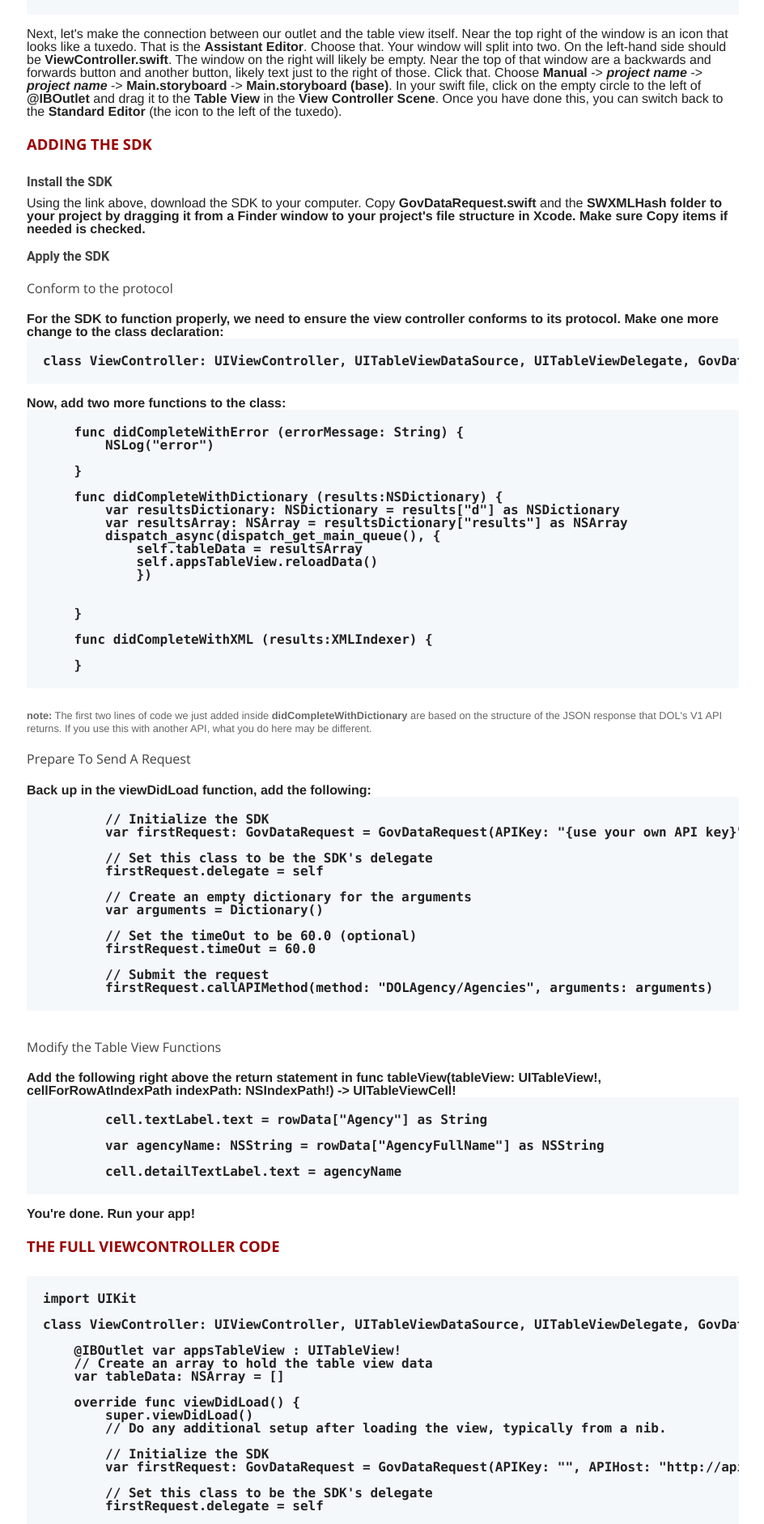
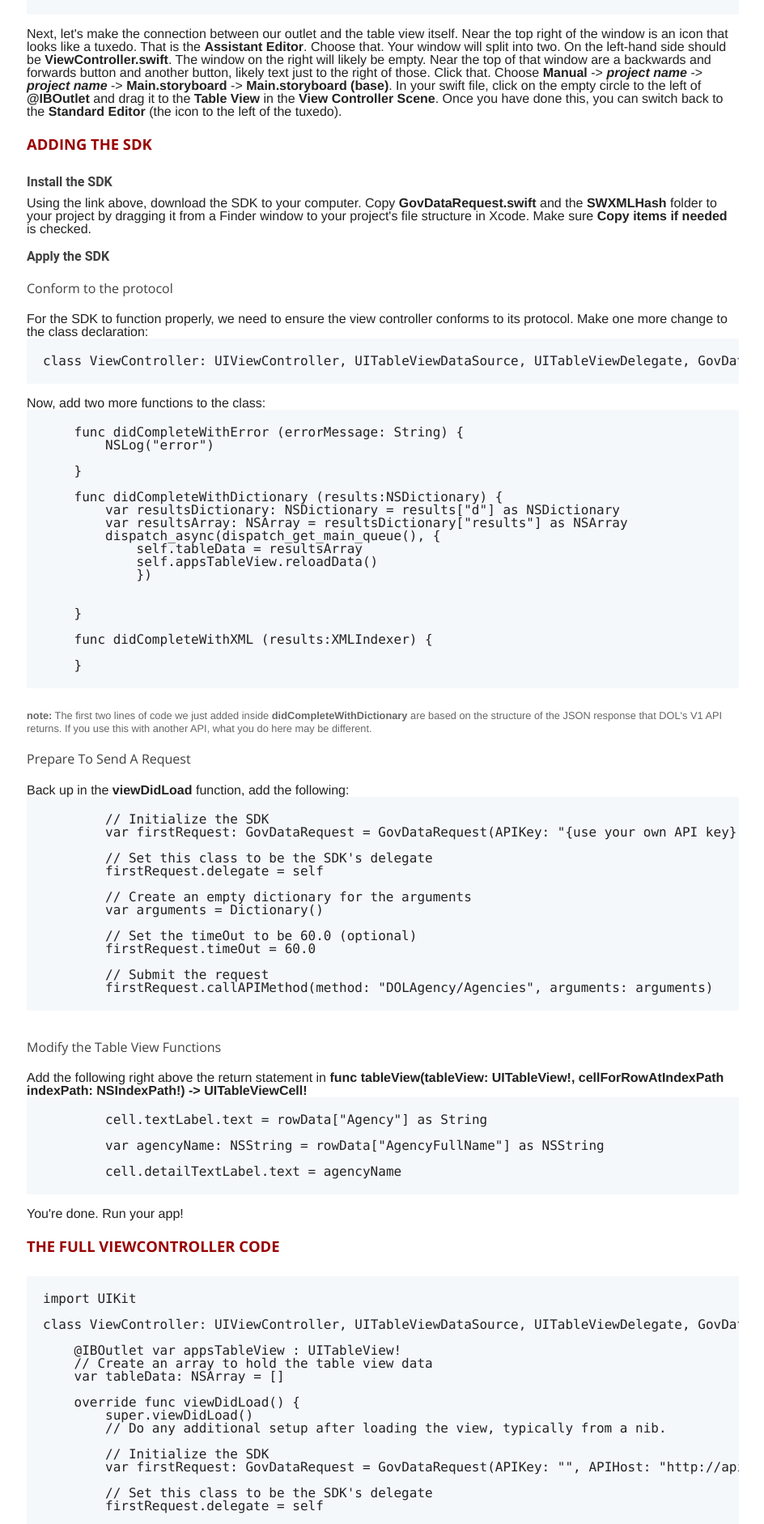
Before and after one commit to USDepartmentofLabor/Swift-Sample-App, a Jekyll site: the page built from index.html, in a window 1280 px wide. Shown: the part 1180-3062 px from the top of the page at 81% size, without its empty margins (162-1106 px from the left). Built offline with Jekyll 4.4.1, drawn with Linux system fonts in a browser that asks for light colours; nearby versions of some CDN libraries.

```diff
--- a/index.html
+++ b/index.html
@@ -54,7 +54,7 @@ Next, let's make the connection between our outlet and the table view itself.  N
   		<div class='col12 pad1y'>
 <h2 class="subtitle">Adding the SDK</h2>
 <h3 class="subtitle">Install the SDK</h3>
-Using the link above, download the SDK to your computer.  Copy  <strong>GovDataRequest.swift</strong> and the <strong>SWXMLHash<strong> folder to your project by dragging it from a Finder window to your project's file structure in Xcode.  Make sure <strong>Copy items if needed</strong> is checked.<br><br>
+Using the link above, download the SDK to your computer.  Copy  <strong>GovDataRequest.swift</strong> and the <strong>SWXMLHash</strong> folder to your project by dragging it from a Finder window to your project's file structure in Xcode.  Make sure <strong>Copy items if needed</strong> is checked.<br><br>
 <h3 class="subtitle">Apply the SDK</h3>
 <h4 class="subtitle">Conform to the protocol</h4>
 For the SDK to function properly, we need to ensure the view controller conforms to its protocol.  Make one more change to the class declaration:
```
